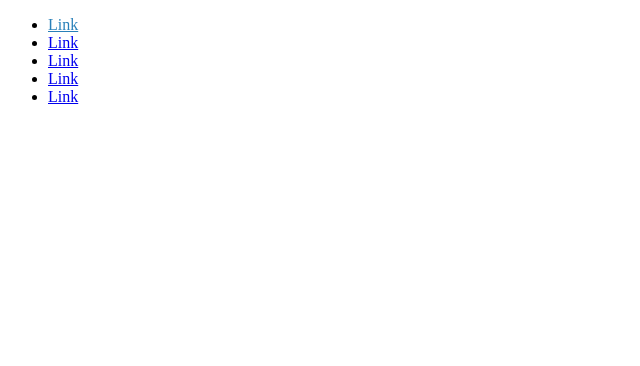
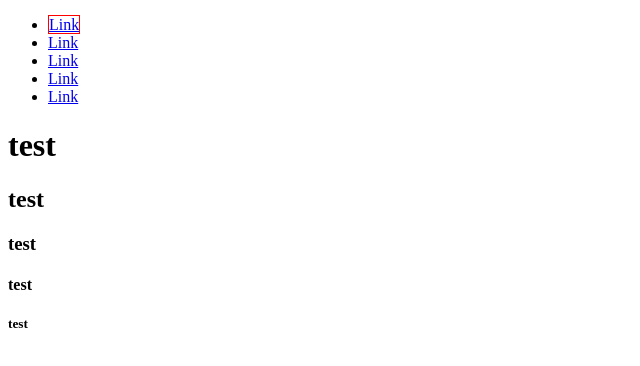
Before and after one commit to ikda/practice_css, a website: page index.html in a window 1280 px wide. Shown: the whole page, without its empty margins (0-640 px from the left). Drawn offline with Linux system fonts and the light colour scheme.

Commit message:
# 3.3 custom-selector

```diff
--- a/index.html
+++ b/index.html
@@ -17,5 +17,10 @@
 				<li><a href="#" target="_blank">Link</a></li>
 			</ul>
 		</nav>
+		<h1>test</h1>
+		<h2>test</h2>
+		<h3>test</h3>
+		<h4>test</h4>
+		<h5>test</h5>
 	</body>
 </html>
--- a/styles.css
+++ b/styles.css
@@ -1,7 +1,13 @@
 :root {
-	--awesomeColor: #2980b9;
+	--awesomeColor: 1px solid red;
 }
 
 li:first-child a {
-	color: var(--awesomeColor);
+	border: var(--awesomeColor);
 }
+
+@custom-selector :--heading h1, h2, h3, h4, h5, h6;
+
+:--heading {
+	color: red;
+}
```
